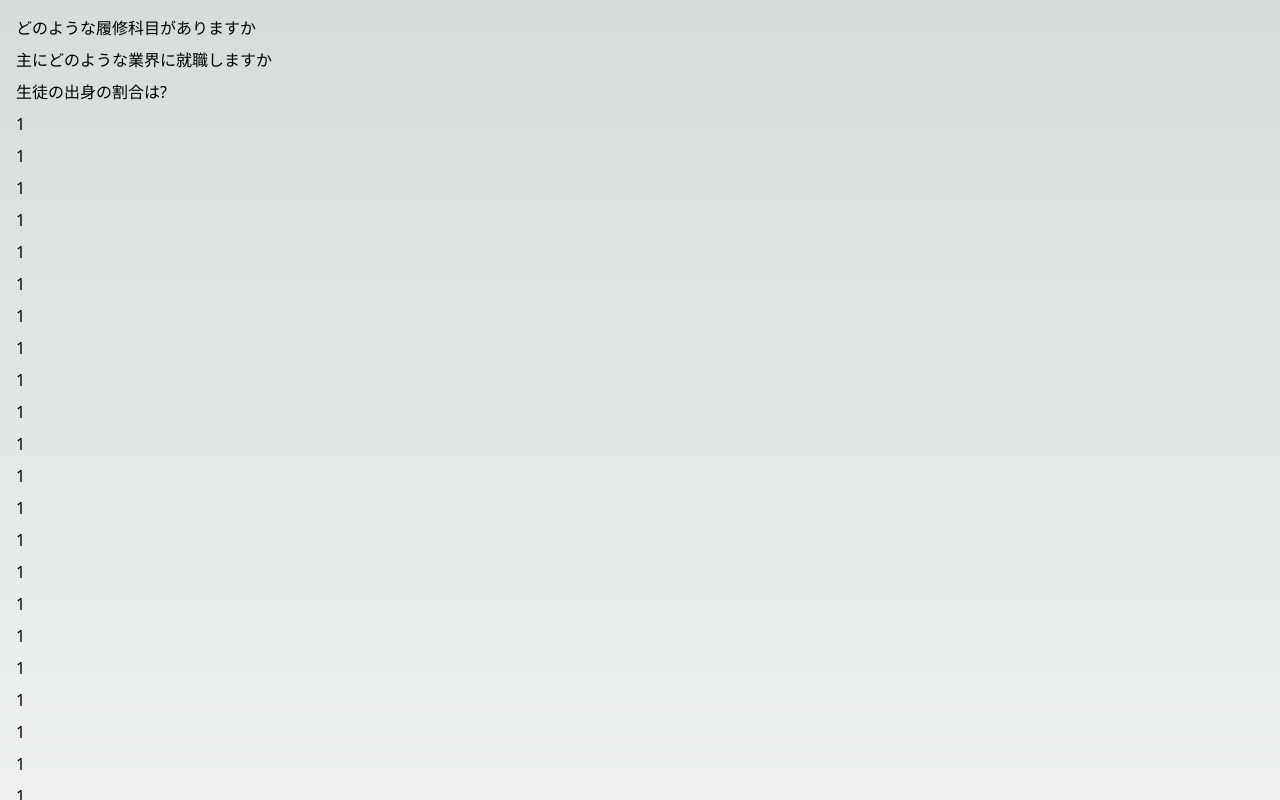
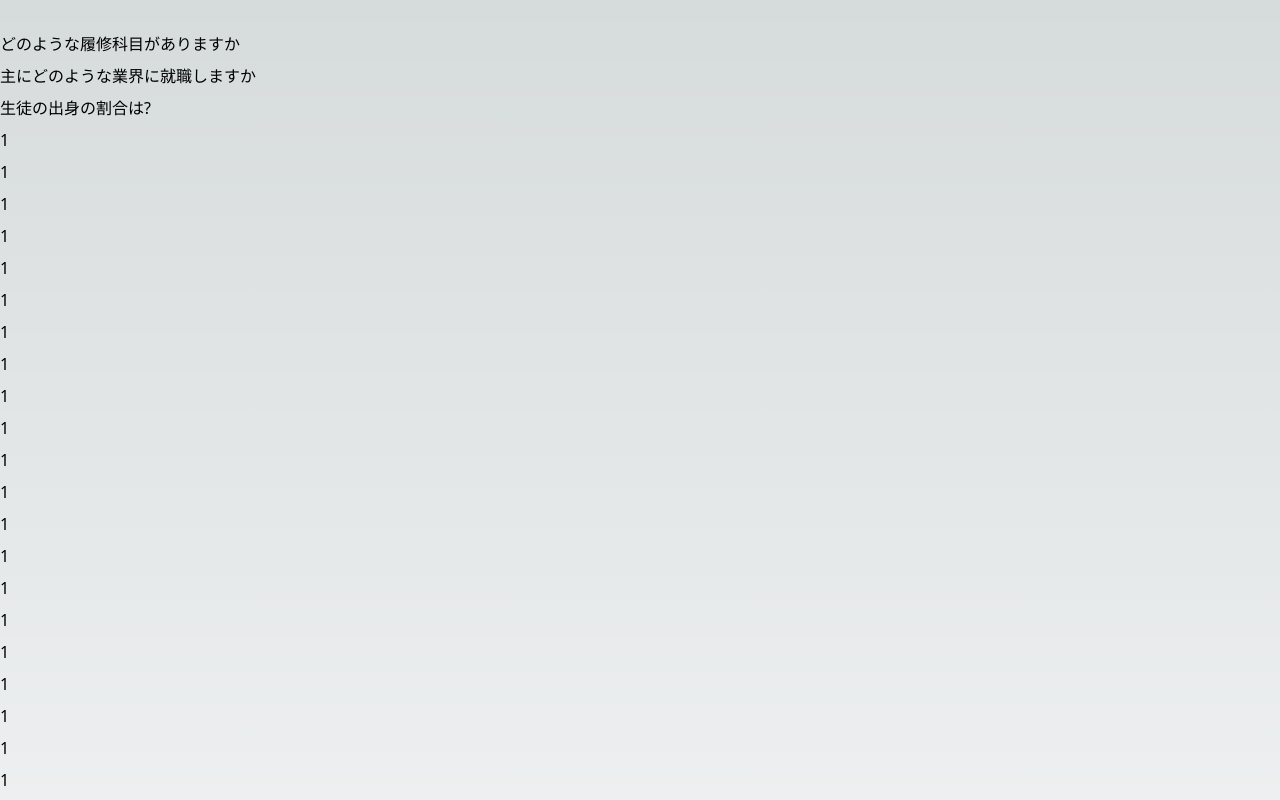
Before and after one commit to student-ops/semi_webapp, a Next.js app in the folder next_app/: page /sample in a window 1280 px wide. Shown: the top 800 px of the page. Built offline with nearby package versions, Linux system fonts and the light colour scheme.

Commit message:
infinite relaoad

```diff
--- a/next_app/src/components/suggestions.tsx
+++ b/next_app/src/components/infinite_load.tsx
@@ -52,7 +52,7 @@
 ];
 
 const SuggestionsComponent = () => {
-  const [list, setList] = useState([...PromptSuggestions.slice(0, 10)]);
+  const [list, setList] = useState([...PromptSuggestions.slice(0, 12)]);
   const [loadMore, setLoadMore] = useState(false);
 
   useEffect(() => {
@@ -81,7 +81,7 @@
   }, []);
 
   return (
-    <div className="p-4">
+    <div className="py-8">
       {list.map((suggestion, index) =>
         <p key={index} className="mb-2">{suggestion}</p>
       )}
--- a/next_app/src/pages/sample.tsx
+++ b/next_app/src/pages/sample.tsx
@@ -1,4 +1,4 @@
-import SuggestionsComponent from "@/components/suggestions";
+import SuggestionsComponent from "@/components/infinite_load";
 
 export default function Home() {
     return (
```
